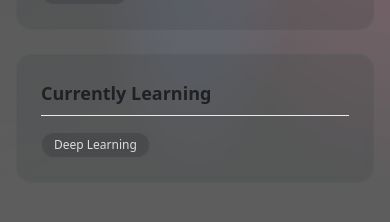
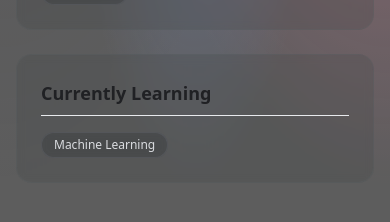
Before and after one commit to bharath-ganga/portfolio-Ganga, a React (Vite) app: page / in a window 390 px wide. Shown: the part 7160-7382 px from the top of the page. Built offline with nearby package versions, Linux system fonts and the light colour scheme.

Commit message:
feat: initialize project with responsive App component featuring dark mode, custom cursor, and contact form

```diff
--- a/src/App.tsx
+++ b/src/App.tsx
@@ -679,7 +679,7 @@ function App() {
               { title: 'Backend', skills: ['Node.js', 'Bun.js', 'Fastify', 'Express', 'Flask'] },
               { title: 'Databases', skills: ['MongoDB', 'PostgreSQL', 'MySQL', 'Redis'] },
               { title: 'Tools & Cloud', skills: ['Git', 'Docker', 'Kubernetes', 'OpenTelemetry', 'AWS', 'Vercel', 'Oracle OCI'] },
-              { title: 'Currently Learning', skills: ['Deep Learning'] }
+              { title: 'Currently Learning', skills: ['Machine Learning'] }
             ].map((cat, i) => (
               <div key={i} className="project-card p-6 rounded-2xl space-y-4">
                 <h3 className="text-lg font-bold text-ash-900 dark:text-ash-100 border-b border-ash-200 dark:border-ash-800 pb-2">{cat.title}</h3>
```
